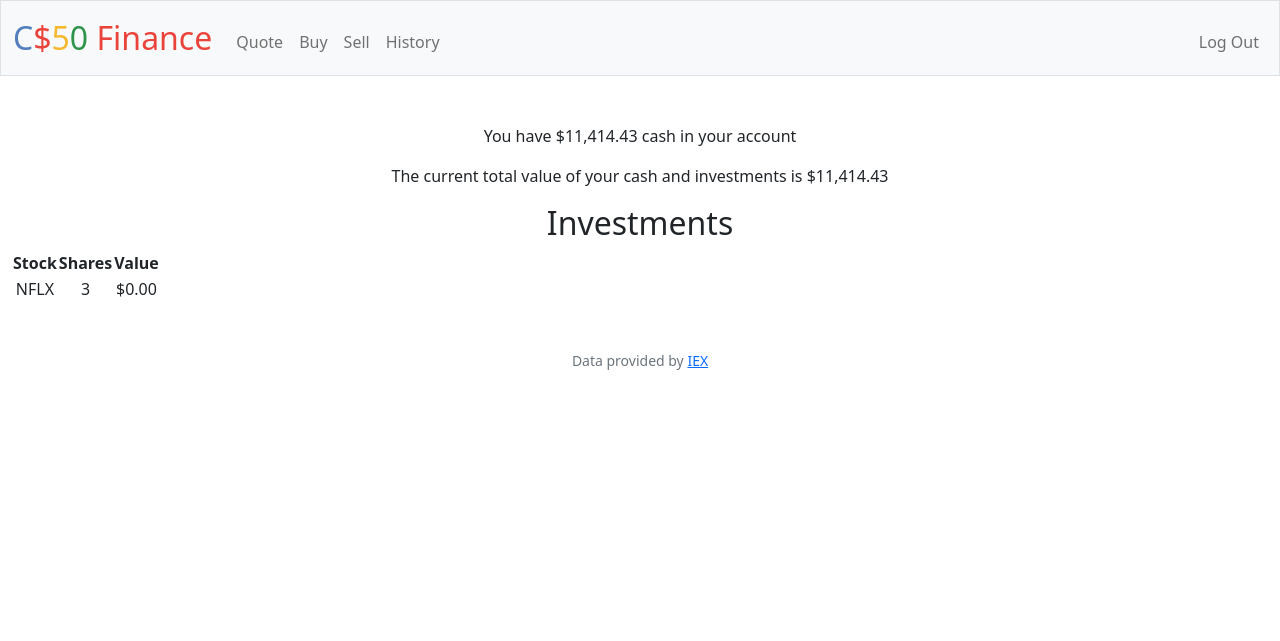
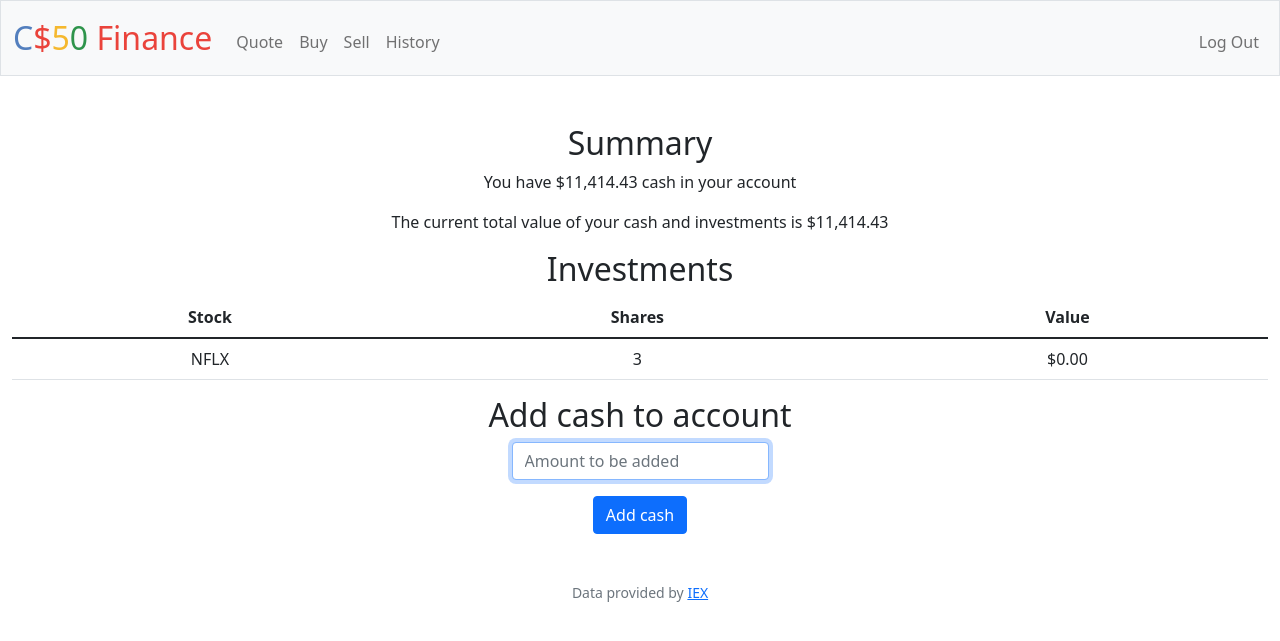
Before and after one commit to WorcestershireSource/CS50_Introduction_to_CS, a Flask app: page / in a window 1280 px wide. Shown: the top 641 px of the page. Run offline with Flask 2, Linux system fonts and the light colour scheme; a user stored in the database is signed in; data that the repository does not hold is empty; some libraries are stand-ins or nearby versions.

Commit message:
Wed, Jun 1, 2022, 10:10 AM +00:00

```diff
--- a/finance/app.py
+++ b/finance/app.py
@@ -46,7 +46,6 @@ def index():
     tmp = db.execute("SELECT cash FROM users WHERE id = ?", session["user_id"])
     balance = usd(tmp[0]["cash"])
 
-    #Having trouble here
     tmp2 = db.execute("SELECT stock, shares FROM current WHERE user_id = ?", session["user_id"])
 
     count = len(tmp2)
@@ -62,9 +61,7 @@ def index():
         index_table.append(tmp_dict)
         total = float(total) + float(value)
 
-
     return render_template("index.html", index_table=index_table, balance=balance, total=usd(total))
-
 
 
 @app.route("/buy", methods=["GET", "POST"])
@@ -72,10 +69,9 @@ def index():
 def buy():
     """Buy shares of stock"""
     if request.method == "POST":
-        #Check that a valid stock is provided
+        # Check that a valid stock is provided
         symbol = request.form.get("symbol")
         stock = lookup(symbol)
-
 
         if not lookup(symbol):
             return apology("Not a recognised stock", 400)
@@ -84,7 +80,7 @@ def buy():
         if not request.form.get("shares") or not request.form.get("shares").isdigit():
             return apology("must provide number of shares", 400)
 
-        #Calculate total cost and check there is sufficient balance
+        # Calculate total cost and check there is sufficient balance
         total = float(stock["price"]) * float(request.form.get("shares"))
 
         balance = db.execute("SELECT cash FROM users WHERE id = ?", session["user_id"])
@@ -94,13 +90,15 @@ def buy():
         if new_balance < 0:
             return apology("Insufficient funds", 403)
 
-        #If balance is sufficient then update the data base and return to default
+        # If balance is sufficient then update the data base and return to default
         db.execute("UPDATE users SET cash = ? WHERE id = ?", new_balance, session["user_id"])
-        db.execute("INSERT INTO transactions (user_id, stock, value, type, time, shares) VALUES (?, ?, ?, ?, ?, ?)", session["user_id"], symbol, total, "Buy", datetime.datetime.now(), request.form.get("shares"))
+        db.execute("INSERT INTO transactions (user_id, stock, value, type, time, shares) VALUES (?, ?, ?, ?, ?, ?)",
+                   session["user_id"], symbol, total, "Buy", datetime.datetime.now(), request.form.get("shares"))
 
         current = db.execute("SELECT stock FROM current WHERE stock = ?", symbol)
         if len(current) != 1:
-            db.execute("INSERT INTO current (user_id, stock, shares) VALUES (?, ?, ?)", session["user_id"], symbol, request.form.get("shares"))
+            db.execute("INSERT INTO current (user_id, stock, shares) VALUES (?, ?, ?)",
+                       session["user_id"], symbol, request.form.get("shares"))
         else:
             existing_shares = db.execute("SELECT shares FROM current WHERE user_id = ? AND stock = ?", session["user_id"], symbol)
             new_shares = int(existing_shares[0]["shares"]) + int(request.form.get("shares"))
@@ -216,7 +214,6 @@ def register():
         return render_template("register.html")
 
 
-
 @app.route("/sell", methods=["GET", "POST"])
 @login_required
 def sell():
@@ -231,23 +228,24 @@ def sell():
         if not request.form.get("shares"):
             return apology("Must provide number of shares", 400)
 
-        #Calculate total cost and check there is sufficient balance
+        # Calculate total cost and check there is sufficient balance
         total = float(stock["price"]) * float(request.form.get("shares"))
 
         balance = db.execute("SELECT cash FROM users WHERE id = ?", session["user_id"])
 
         new_balance = float(balance[0]["cash"]) + float(total)
 
-        #Check there are shares to sell
+        # Check there are shares to sell
         existing_shares = db.execute("SELECT shares FROM current WHERE user_id = ? AND stock = ?", session["user_id"], symbol)
         new_shares = int(existing_shares[0]["shares"]) - int(request.form.get("shares"))
 
         if existing_shares[0]["shares"] < request.form.get("shares"):
             return apology("Not enough shares to sell", 400)
 
-        #Update the database and return to default
+        # Update the database and return to default
         db.execute("UPDATE users SET cash = ? WHERE id = ?", new_balance, session["user_id"])
-        db.execute("INSERT INTO transactions (user_id, stock, value, type, time, shares) VALUES (?, ?, ?, ?, ?, ?)", session["user_id"], symbol, total, "Sell", datetime.datetime.now(), request.form.get("shares"))
+        db.execute("INSERT INTO transactions (user_id, stock, value, type, time, shares) VALUES (?, ?, ?, ?, ?, ?)",
+                   session["user_id"], symbol, total, "Sell", datetime.datetime.now(), request.form.get("shares"))
 
         db.execute("UPDATE current SET shares = ? WHERE user_id = ? AND stock = ?", new_shares, session["user_id"], symbol)
 
@@ -257,3 +255,20 @@ def sell():
     else:
         choices = db.execute("SELECT stock FROM current WHERE user_id = ?", session["user_id"])
         return render_template("sell.html", choices=choices)
+
+
+@app.route("/cash", methods=["GET", "POST"])
+@login_required
+def cash():
+    if request.method == "POST":
+        cash = request.form.get("cash")
+
+        if not cash.isnumeric():
+            return apology("Not a valid amount", 400)
+
+        old_balance = db.execute("SELECT cash FROM users WHERE id = ?", session["user_id"])
+        update = old_balance[0]["cash"] + float(cash)
+
+        db.execute("UPDATE users SET cash = ? WHERE id =?", update, session["user_id"])
+
+    return redirect("/")
--- a/finance/templates/index.html
+++ b/finance/templates/index.html
@@ -7,11 +7,12 @@
 {% block main %}
 
     <div class="section">
+        <h2>Summary</h2>
         <p>You have {{ balance }} cash in your account</p>
         <p>The current total value of your cash and investments is {{ total }}
-
+        <h2></h2>
         <h2>Investments</h2>
-        <table>
+        <table class="table">
             <thead>
                 <tr>
                     <th>Stock</th>
@@ -29,6 +30,14 @@
                 {% endfor %}
             </tbody>
         </table>
+        <h2></h2>
+        <h2>Add cash to account</h2>
+        <form action="/cash" method="post">
+            <div class="mb-3">
+                <input autocomplete="off" autofocus class="form-control mx-auto w-auto" id="cash" name="cash" placeholder="Amount to be added" type="text">
+            </div>
+            <button class="btn btn-primary" type="submit">Add cash</button>
+        </form>
     </div>
 
 {% endblock %}
```
Also changed, not shown: finance/finance.db.
